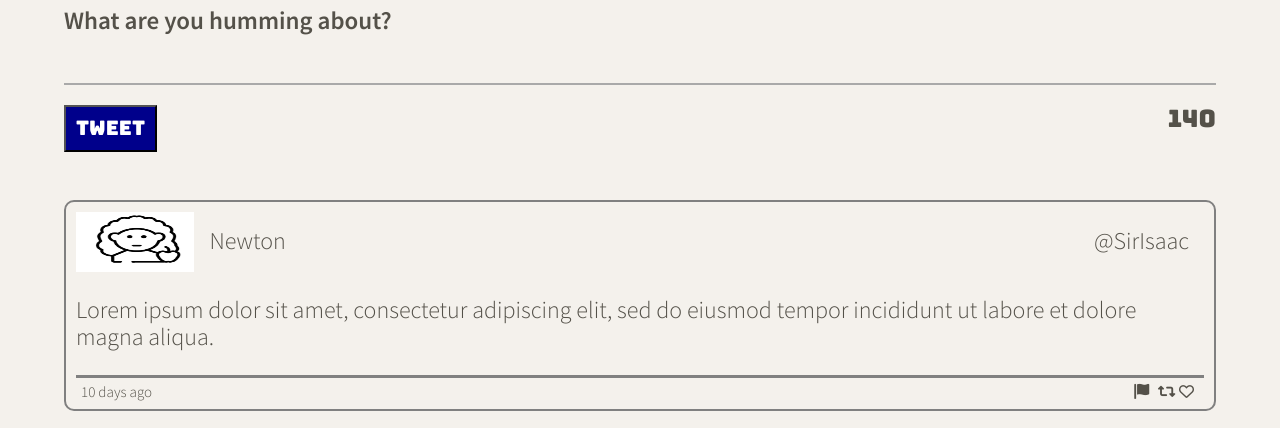
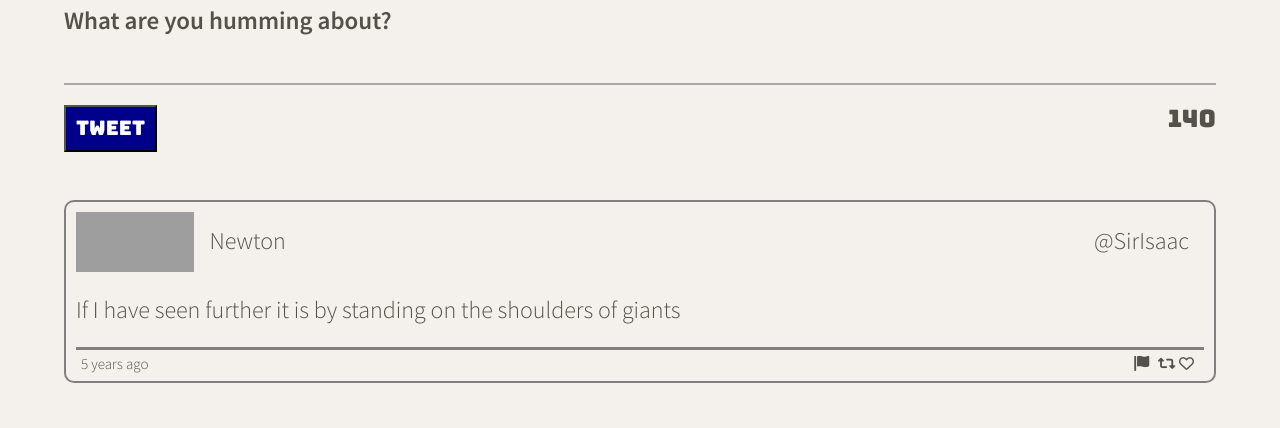
Before and after one commit to AHabes/tweeter, a website: page public/index.html in a window 1280 px wide. Shown: the part 518-946 px from the top of the page. Drawn offline with nearby package versions, Linux system fonts and the light colour scheme; grey boxes are pictures that could not be loaded.

Commit message:
dynamic rendering of tweets

```diff
--- a/public/index.html
+++ b/public/index.html
@@ -14,10 +14,6 @@
     <link href="https://fonts.googleapis.com/css2?family=Bungee&family=Source+Sans+Pro:ital,wght@0,300;0,600;1,300;1,600&display=swap"
           rel="stylesheet">
 
-    <!--
-      <script src="https://kit.fontawesome.com/615da366fa.js" crossorigin="anonymous"></script>
-  -->
-
     <link rel="stylesheet" href="https://cdnjs.cloudflare.com/ajax/libs/font-awesome/6.0.0-beta2/css/all.min.css"
           integrity="sha512-YWzhKL2whUzgiheMoBFwW8CKV4qpHQAEuvilg9FAn5VJUDwKZZxkJNuGM4XkWuk94WCrrwslk8yWNGmY1EduTA=="
           crossorigin="anonymous" referrerpolicy="no-referrer"/>
@@ -31,6 +27,10 @@
 
     <!-- External JS -->
     <script src="https://ajax.googleapis.com/ajax/libs/jquery/3.4.1/jquery.min.js"></script>
+
+    <script src="https://cdnjs.cloudflare.com/ajax/libs/timeago.js/4.0.2/timeago.min.js"
+            integrity="sha512-SVDh1zH5N9ChofSlNAK43lcNS7lWze6DTVx1JCXH1Tmno+0/1jMpdbR8YDgDUfcUrPp1xyE53G42GFrcM0CMVg=="
+            crossorigin="anonymous" referrerpolicy="no-referrer"></script>
 
     <!-- App JS -->
     <script type="text/javascript" src="/scripts/client.js"></script>
@@ -73,29 +73,8 @@
             </form>
         </section>
 
-        <div class="tweetsContainer">
-            <article class="tweet">
-                <header>
-                    <div class="user-details-container">
-                        <img class="userImage" src="images/Newton.png">
-                        <span class="name">Newton</span>
-                    </div>
-                    <span class="username">@SirIsaac</span>
-                </header>
-                <p>
-                    Lorem ipsum dolor sit amet, consectetur adipiscing elit, sed do eiusmod tempor incididunt ut labore
-                    et dolore magna aliqua.
-                </p>
-                <footer>
-                    <span class="date">10 days ago</span>
-                    <div class="media-icons">
-                        <span> <i class="fas fa-flag"></i></span>
-                        <span> <i class="fas fa-retweet"></i></span>
-                        <span> <i class="far fa-heart"></i></span>
-                    </div>
-                </footer>
-
-            </article>
+        <div id="tweets-container" class="tweetsContainer">
+            <!-- Tweets are inserted by the client.js script -->
         </div>
     </main>
 </div>
--- a/public/scripts/client.js
+++ b/public/scripts/client.js
@@ -3,3 +3,68 @@
  * jQuery is already loaded
  * Reminder: Use (and do all your DOM work in) jQuery's document ready function
  */
+
+/*
+ * Client-side JS logic goes here
+ * jQuery is already loaded
+ * Reminder: Use (and do all your DOM work in) jQuery's document ready function
+ */
+
+const data = [
+  {
+    "user": {
+      "name": "Newton",
+      "avatars": "https://i.imgur.com/73hZDYK.png"
+      ,
+      "handle": "@SirIsaac"
+    },
+    "content": {
+      "text": "If I have seen further it is by standing on the shoulders of giants"
+    },
+    "created_at": 1461116232227
+  },
+  {
+    "user": {
+      "name": "Descartes",
+      "avatars": "https://i.imgur.com/nlhLi3I.png",
+      "handle": "@rd" },
+    "content": {
+      "text": "Je pense , donc je suis"
+    },
+    "created_at": 1461113959088
+  }
+];
+
+const createTweetElement = function(tweetData) {
+  return $(`<article class="tweet">
+                <header>
+                    <div class="user-details-container">
+                        <img class="userImage" src=${tweetData.user.avatars}>
+                        <span class="name">${tweetData.user.name}</span>
+                    </div>
+                    <span class="username">${tweetData.user.handle}</span>
+                </header>
+                <p>
+                    ${tweetData.content.text}
+                </p>
+                <footer>
+                    <span class="date">${timeago.format(tweetData.created_at)}</span>
+                    <div class="media-icons">
+                        <span> <i class="fas fa-flag"></i></span>
+                        <span> <i class="fas fa-retweet"></i></span>
+                        <span> <i class="far fa-heart"></i></span>
+                    </div>
+                </footer>
+            </article>`);
+};
+
+const renderTweets = function(tweets) {
+  $(document).ready(function() {
+    for (let tweet of tweets) {
+      const $tweet = createTweetElement(tweet);
+      $('#tweets-container').append($tweet);
+    }
+  });
+};
+
+renderTweets(data);
--- a/server/data-files/initial-tweets.json
+++ b/server/data-files/initial-tweets.json
@@ -8,7 +8,7 @@
     "content": {
       "text": "If I have seen further it is by standing on the shoulders of giants"
     },
-    "created_at": 1636721915338
+    "created_at": 1636729607813
   },
   {
     "user": {
@@ -19,6 +19,6 @@
     "content": {
       "text": "Je pense , donc je suis"
     },
-    "created_at": 1636808315338
+    "created_at": 1636816007813
   }
 ]
```
Also changed, not shown: public/images/Newton.png (deleted).
